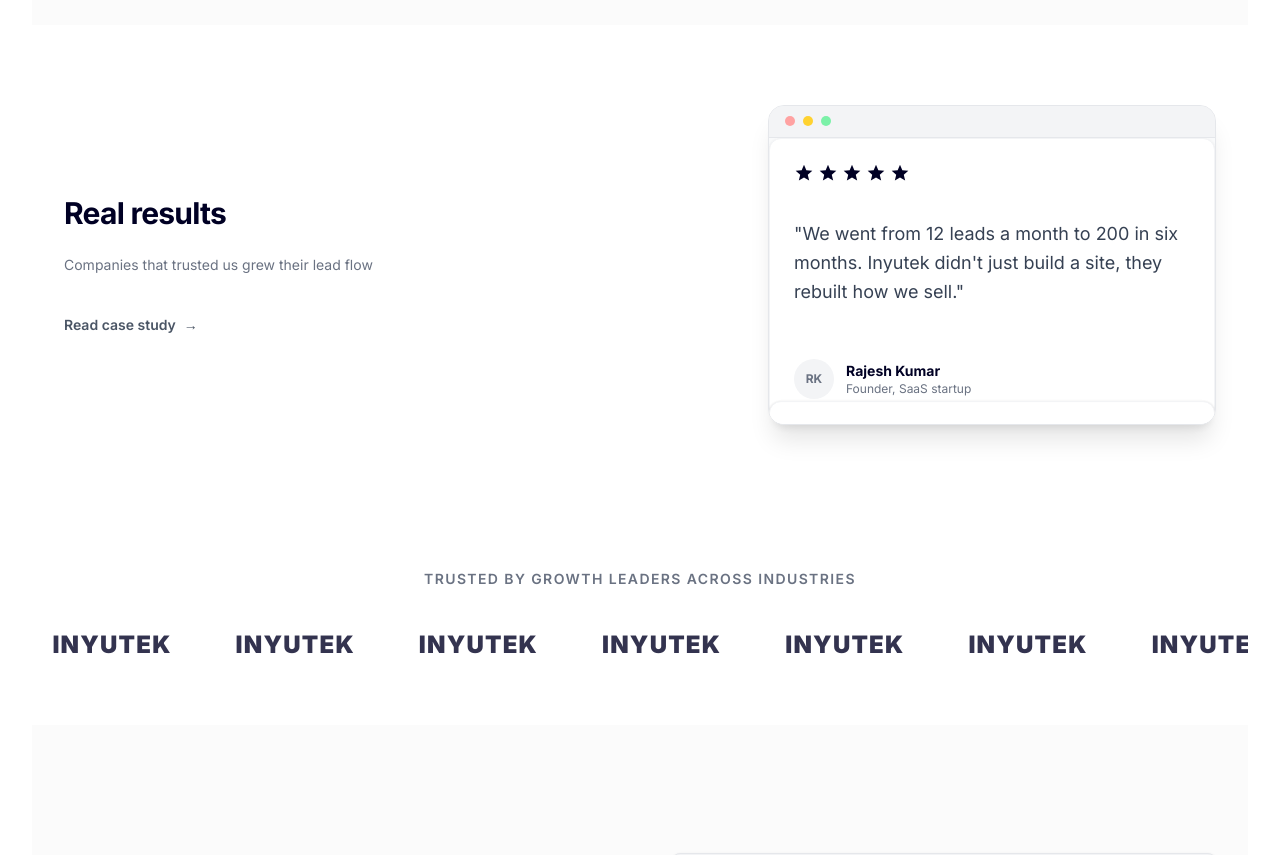
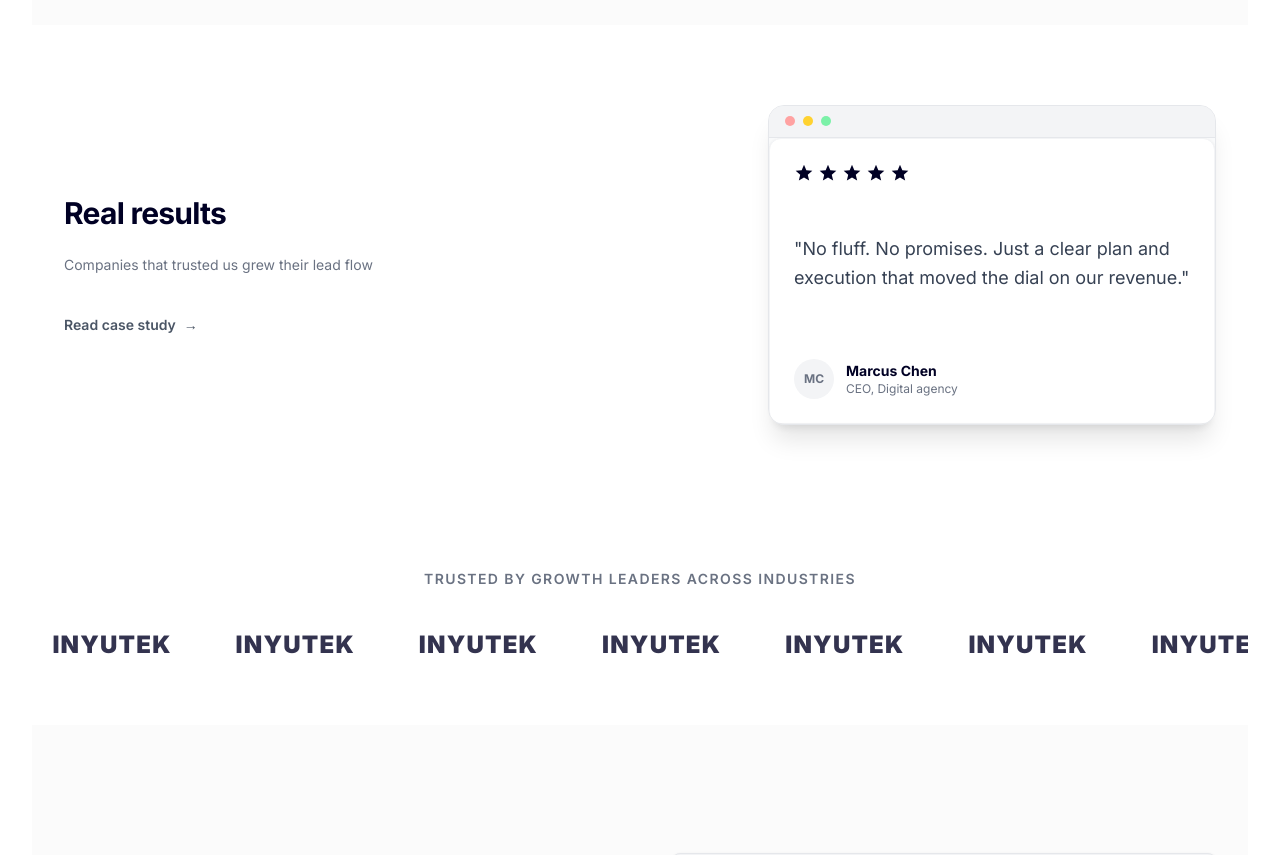
Before and after one commit to inyutek/New_Inyutek, a Next.js app: page / in a window 1280 px wide. Shown: the part 6820-7675 px from the top of the page. Built offline with nearby package versions, Linux system fonts and the light colour scheme.

Commit message:
results page done

```diff
--- a/components/sections/ResultsSection.tsx
+++ b/components/sections/ResultsSection.tsx
@@ -1,8 +1,8 @@
 "use client"
 
-import { useRef, useEffect } from "react"
+import { useRef, useEffect, useState } from "react"
 import Link from "next/link"
-import { motion, useTransform, useMotionValue } from "framer-motion"
+import { motion, AnimatePresence } from "framer-motion"
 
 const testimonials = [
     {
@@ -11,7 +11,6 @@ const testimonials = [
         author: "Rajesh Kumar",
         role: "Founder, SaaS startup",
         initials: "RK",
-        color: "bg-gray-100"
     },
     {
         id: 2,
@@ -19,7 +18,6 @@ const testimonials = [
         author: "Priya Sharma",
         role: "Marketing director, B2B",
         initials: "PS",
-        color: "bg-gray-100"
     },
     {
         id: 3,
@@ -27,7 +25,6 @@ const testimonials = [
         author: "Marcus Chen",
         role: "CEO, Digital agency",
         initials: "MC",
-        color: "bg-gray-100"
     },
     {
         id: 4,
@@ -35,54 +32,56 @@ const testimonials = [
         author: "Vikram Patel",
         role: "Founder, B2B SaaS",
         initials: "VP",
-        color: "bg-gray-100"
     }
 ]
 
 export function ResultsSection() {
-    // scrollYProgress: 0 to 1
-    const scrollYProgress = useMotionValue(0)
+    const [activeIndex, setActiveIndex] = useState(0)
+    const [isAutoScrolling, setIsAutoScrolling] = useState(true)
 
+    // Auto-scroll effect
+    useEffect(() => {
+        if (!isAutoScrolling) return
+
+        const interval = setInterval(() => {
+            setActiveIndex((prev) => (prev + 1) % testimonials.length)
+        }, 3000)
+
+        return () => clearInterval(interval)
+    }, [isAutoScrolling])
+
+    // Manual scroll handler
     const containerRef = useRef<HTMLDivElement>(null)
+    const lastScrollTime = useRef(0)
 
-    // Use native event listener for non-passive behavior (required to prevent default scroll)
     useEffect(() => {
         const container = containerRef.current
         if (!container) return
 
         const onWheel = (e: WheelEvent) => {
             e.preventDefault()
-            e.stopPropagation() // Ensure event doesn't bubble to Lenis or other handlers
+            const now = Date.now()
+            if (now - lastScrollTime.current < 500) return // Debounce
 
-            const delta = e.deltaY * 0.001
-            let newProgress = scrollYProgress.get() + delta
-            newProgress = Math.max(0, Math.min(newProgress, 1))
-            scrollYProgress.set(newProgress)
+            if (Math.abs(e.deltaY) > 20) {
+                lastScrollTime.current = now
+                setIsAutoScrolling(false) // Pause auto-scroll on interaction
+
+                // Resume auto-scroll after 5 seconds of inactivity
+                setTimeout(() => setIsAutoScrolling(true), 5000)
+
+                const direction = e.deltaY > 0 ? 1 : -1
+                setActiveIndex((prev) => {
+                    const next = prev + direction
+                    // Handle modulo for negative numbers correctly
+                    return (next % testimonials.length + testimonials.length) % testimonials.length
+                })
+            }
         }
 
         container.addEventListener("wheel", onWheel, { passive: false })
         return () => container.removeEventListener("wheel", onWheel)
-    }, [scrollYProgress])
-
-    // Animation Strategy: Internal Window Scroll
-    // scrollYProgress 0-1 drives the stack.
-
-    // Transforms for entering cards (Y axis):
-    // Start slightly visible (peeking)
-    // 95% -> 0%
-    const y2 = useTransform(scrollYProgress, [0, 0.33], ["95%", "0%"])
-    const y3 = useTransform(scrollYProgress, [0.33, 0.66], ["92%", "0%"])
-    const y4 = useTransform(scrollYProgress, [0.66, 1.0], ["92%", "0%"])
-
-    // Scale to look like a stack
-    const s1 = useTransform(scrollYProgress, [0, 0.33], [1, 0.9])
-    const s2 = useTransform(scrollYProgress, [0.33, 0.66], [1, 0.9])
-    const s3 = useTransform(scrollYProgress, [0.66, 1.0], [1, 0.9])
-
-    // Opacity
-    const o1 = useTransform(scrollYProgress, [0, 0.33], [1, 0])
-    const o2 = useTransform(scrollYProgress, [0.33, 0.66], [1, 0])
-    const o3 = useTransform(scrollYProgress, [0.66, 1.0], [1, 0])
+    }, [])
 
     return (
         <section className="bg-white py-12 sm:py-20">
@@ -103,63 +102,96 @@ export function ResultsSection() {
                 {/* RIGHT: The "Window" */}
                 <div className="relative w-full flex justify-center md:justify-end">
 
-                    {/* Event Listener Container */}
+                    {/* Container */}
                     <div
                         ref={containerRef}
                         data-lenis-prevent
-                        className="relative w-full max-w-md h-[320px] bg-gray-50 rounded-2xl border border-gray-200 shadow-xl overflow-hidden cursor-default"
+                        className="relative w-full max-w-md h-[320px] bg-gray-50 rounded-2xl border border-gray-200 shadow-xl overflow-hidden cursor-default hover:shadow-2xl transition-shadow duration-300"
+                        onMouseEnter={() => setIsAutoScrolling(false)}
+                        onMouseLeave={() => setIsAutoScrolling(true)}
                     >
 
                         {/* Decoration: Window Controls */}
-                        <div className="absolute top-0 left-0 w-full h-8 bg-gray-100 border-b border-gray-200 flex items-center gap-2 px-4 z-20 pointer-events-none">
+                        <div className="absolute top-0 left-0 w-full h-8 bg-gray-100 border-b border-gray-200 flex items-center gap-2 px-4 z-30 pointer-events-none">
                             <div className="w-2.5 h-2.5 rounded-full bg-red-300"></div>
                             <div className="w-2.5 h-2.5 rounded-full bg-amber-300"></div>
                             <div className="w-2.5 h-2.5 rounded-full bg-green-300"></div>
                         </div>
 
-                        {/* Cards Container - Visual Layer */}
+                        {/* Cards Container */}
                         <div className="absolute inset-0 top-8 p-6 flex items-center justify-center">
+                            {testimonials.map((item, index) => {
+                                // Calculate position relative to active index
+                                // dist 0: Active
+                                // dist 1: Next (Waiting at bottom)
+                                // dist 2: Back hidden
+                                // dist 3: Prev (Behind active)
+                                const dist = (index - activeIndex + testimonials.length) % testimonials.length
 
-                            {/* Card 1 */}
-                            <motion.div
-                                style={{ scale: s1, opacity: o1, zIndex: 1 }}
-                                className="absolute w-full h-full bg-white rounded-xl p-6 shadow-sm border border-gray-100 flex flex-col justify-between origin-top"
-                            >
-                                <Stars />
-                                <p className="text-lg text-gray-700 leading-relaxed">"{testimonials[0].quote}"</p>
-                                <AuthorInfo item={testimonials[0]} />
-                            </motion.div>
+                                let zIndex = 0
+                                let y = "0%"
+                                let scale = 1
+                                let opacity = 1
+                                let transitionDuration = 0.5
 
-                            {/* Card 2 */}
-                            <motion.div
-                                style={{ y: y2, scale: s2, opacity: o2, zIndex: 2 }}
-                                className="absolute w-full h-full bg-white rounded-xl p-6 shadow-sm border border-gray-100 flex flex-col justify-between origin-top"
-                            >
-                                <Stars />
-                                <p className="text-lg text-gray-700 leading-relaxed">"{testimonials[1].quote}"</p>
-                                <AuthorInfo item={testimonials[1]} />
-                            </motion.div>
+                                if (dist === 0) {
+                                    // Active Card
+                                    zIndex = 10
+                                    y = "0%"
+                                    scale = 1
+                                    opacity = 1
+                                } else if (dist === 1) {
+                                    // Next Card (Waiting)
+                                    zIndex = 20 // Must be higher than active to slide over
+                                    y = "100%"
+                                    scale = 1
+                                    opacity = 1
+                                    transitionDuration = 0 // Instant reset to bottom when becoming 'Next'
+                                } else if (dist === 3) {
+                                    // Previous Card (Just covered)
+                                    zIndex = 5
+                                    y = "0%"
+                                    scale = 0.95
+                                    opacity = 1
+                                } else {
+                                    // Dist 2 (Way back)
+                                    zIndex = 1
+                                    y = "0%"
+                                    scale = 0.9
+                                    opacity = 0.5
+                                    // When transitioning from Prev (3) -> Hidden (2), animate smooth
+                                }
 
-                            {/* Card 3 */}
-                            <motion.div
-                                style={{ y: y3, scale: s3, opacity: o3, zIndex: 3 }}
-                                className="absolute w-full h-full bg-white rounded-xl p-6 shadow-sm border border-gray-100 flex flex-col justify-between origin-top"
-                            >
-                                <Stars />
-                                <p className="text-lg text-gray-700 leading-relaxed">"{testimonials[2].quote}"</p>
-                                <AuthorInfo item={testimonials[2]} />
-                            </motion.div>
-
-                            {/* Card 4 */}
-                            <motion.div
-                                style={{ y: y4, zIndex: 4 }}
-                                className="absolute w-full h-full bg-white rounded-xl p-6 shadow-sm border border-gray-100 flex flex-col justify-between origin-top"
-                            >
-                                <Stars />
-                                <p className="text-lg text-gray-700 leading-relaxed">"{testimonials[3].quote}"</p>
-                                <AuthorInfo item={testimonials[3]} />
-                            </motion.div>
-
+                                return (
+                                    <motion.div
+                                        key={item.id}
+                                        initial={false}
+                                        animate={{
+                                            y,
+                                            scale,
+                                            opacity: dist === 2 ? 0 : 1, // Hide the backmost card to avoid z-fighting visual glitches
+                                            zIndex
+                                        }}
+                                        transition={{
+                                            duration: dist === 1 ? 0 : 0.5, // Instant reset for 'Next' position
+                                            ease: "easeInOut"
+                                        }}
+                                        className="absolute w-full h-full bg-white rounded-xl p-6 shadow-sm border border-gray-100 flex flex-col justify-between origin-top"
+                                    >
+                                        <Stars />
+                                        <p className="text-lg text-gray-700 leading-relaxed">"{item.quote}"</p>
+                                        <div className="flex items-center gap-3 mt-4">
+                                            <div className="w-10 h-10 rounded-full bg-gray-100 flex items-center justify-center text-xs font-bold text-gray-500">
+                                                {item.initials}
+                                            </div>
+                                            <div>
+                                                <p className="text-sm font-bold text-[#000024]">{item.author}</p>
+                                                <p className="text-xs text-gray-500">{item.role}</p>
+                                            </div>
+                                        </div>
+                                    </motion.div>
+                                )
+                            })}
                         </div>
 
                     </div>
@@ -181,17 +213,3 @@ function Stars() {
         </div>
     )
 }
-
-function AuthorInfo({ item }: { item: any }) {
-    return (
-        <div className="flex items-center gap-3 mt-4">
-            <div className="w-10 h-10 rounded-full bg-gray-100 flex items-center justify-center text-xs font-bold text-gray-500">
-                {item.initials}
-            </div>
-            <div>
-                <p className="text-sm font-bold text-[#000024]">{item.author}</p>
-                <p className="text-xs text-gray-500">{item.role}</p>
-            </div>
-        </div>
-    )
-}
```
